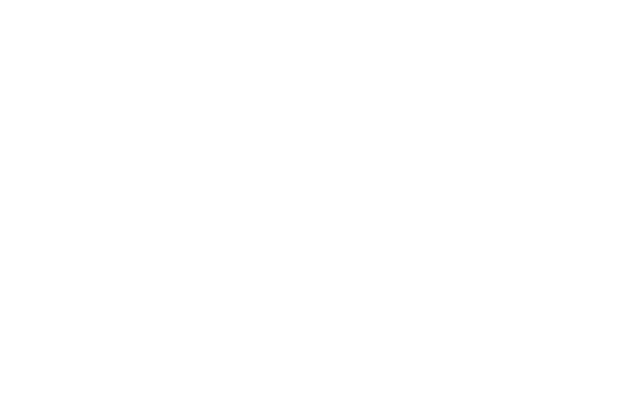
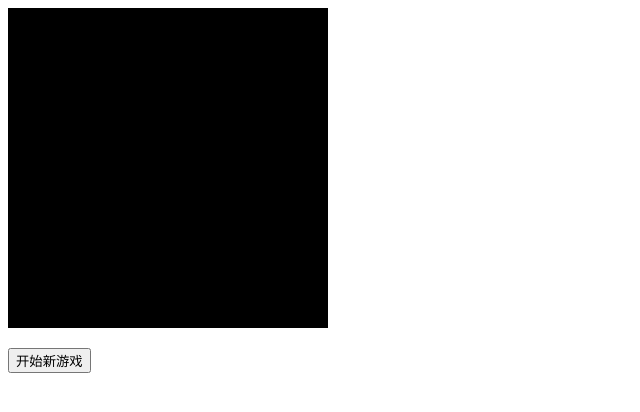
Before and after one commit to runningcharlie/snake-game, a plain HTML site: page index.html in a window 1280 px wide. Shown: the whole page, without its empty margins (0-640 px from the left). Drawn offline with Linux system fonts and the light colour scheme.

Commit message:
html结构 + 行内样式 + 添加脚本文件

```diff
--- a/index.html
+++ b/index.html
@@ -7,5 +7,16 @@
     <title>贪吃蛇</title>
     <link rel="stylesheet" href="./layout.css" />
   </head>
-  <body></body>
+  <body>
+    <canvas
+      id="myCanvas"
+      width="320"
+      height="320"
+      style="background-color: black"
+    ></canvas>
+    <p id="myScore"></p>
+    <p id="myScore2"></p>
+    <button type="button" id="start">开始新游戏</button>
+    <script src="./app.js"></script>
+  </body>
 </html>
```
Also changed, not shown: app.js (added).
